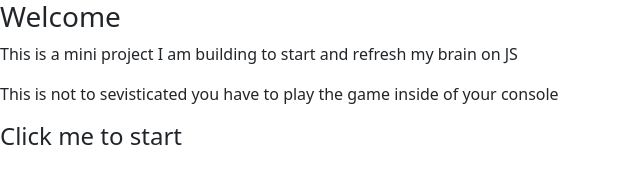
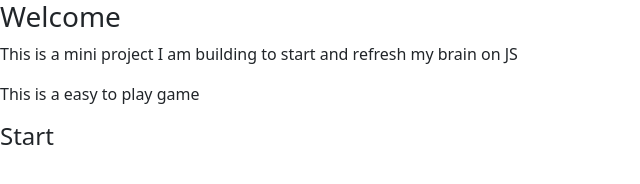
Before and after one commit to RabieRabit/Mini-JS-Guessing-game, a plain HTML site: page index.html in a window 1280 px wide. Shown: the whole page, without its empty margins (0-640 px from the left). Drawn offline with nearby package versions, Linux system fonts and the light colour scheme.

Commit message:
Small visual changes

```diff
--- a/index.html
+++ b/index.html
@@ -7,12 +7,17 @@
     <title>Mini Guessing Game</title>
     <link href="https://cdn.jsdelivr.net/npm/bootstrap@5.1.3/dist/css/bootstrap.min.css" rel="stylesheet" integrity="sha384-1BmE4kWBq78iYhFldvKuhfTAU6auU8tT94WrHftjDbrCEXSU1oBoqyl2QvZ6jIW3" crossorigin="anonymous">
     <script src="https://cdn.jsdelivr.net/npm/bootstrap@5.1.3/dist/js/bootstrap.bundle.min.js" integrity="sha384-ka7Sk0Gln4gmtz2MlQnikT1wXgYsOg+OMhuP+IlRH9sENBO0LRn5q+8nbTov4+1p" crossorigin="anonymous"></script>
+    <style>
+        #start:hover, #start:active{
+            cursor: pointer;
+        }
+    </style>
 </head>
 <body>
     <h3>Welcome</h3>
     <p>This is a mini project I am building to start and refresh my brain on JS</p>
-    <p>This is not to sevisticated you have to play the game inside of your console </p>
-    <h4 id="start">Click me to start</h4>
+    <p>This is a easy to play game</p>
+    <h4 id="start">Start</h4>
         <footer>
         <script src="script.js" ></script>
     </footer>
```
